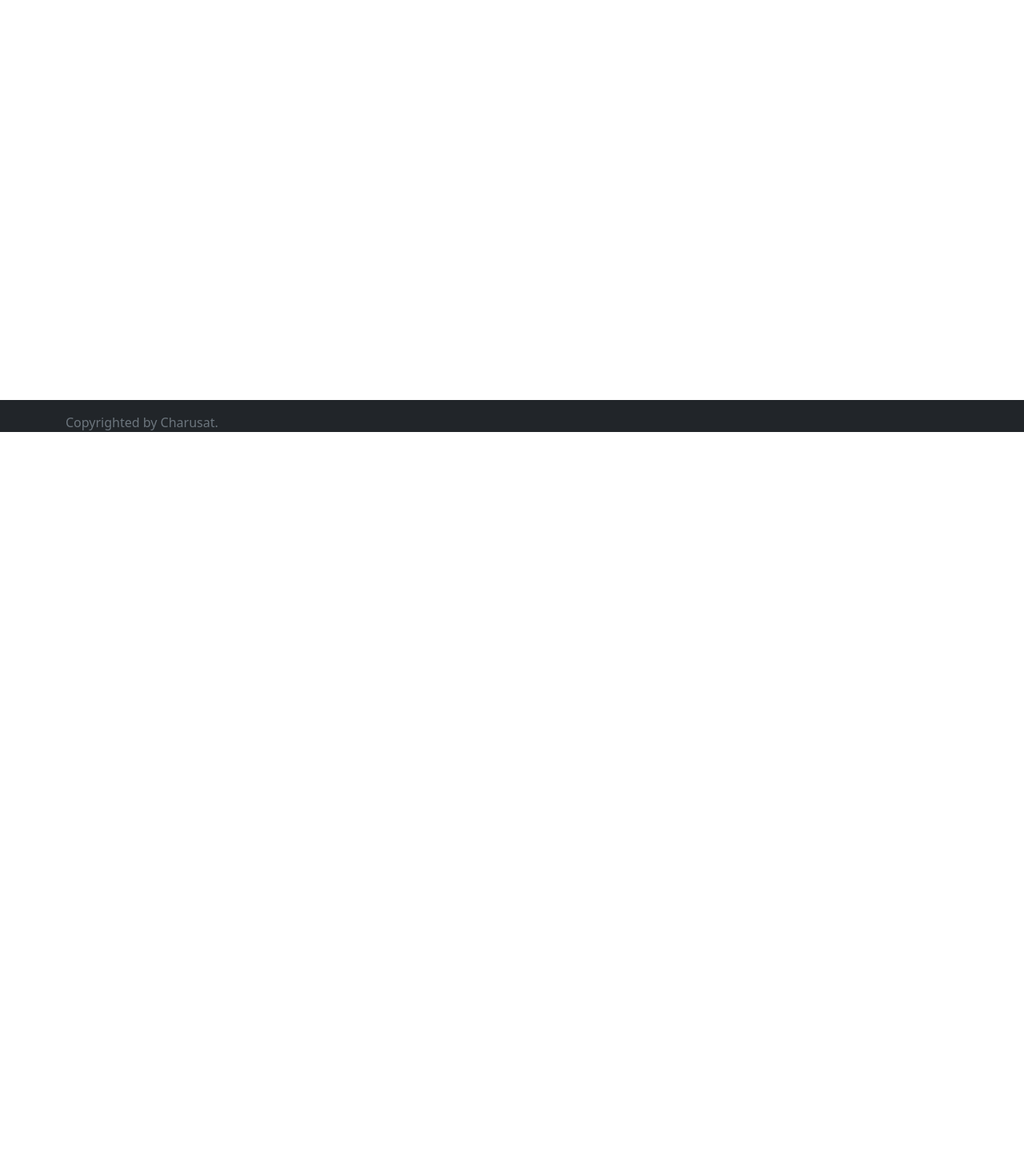
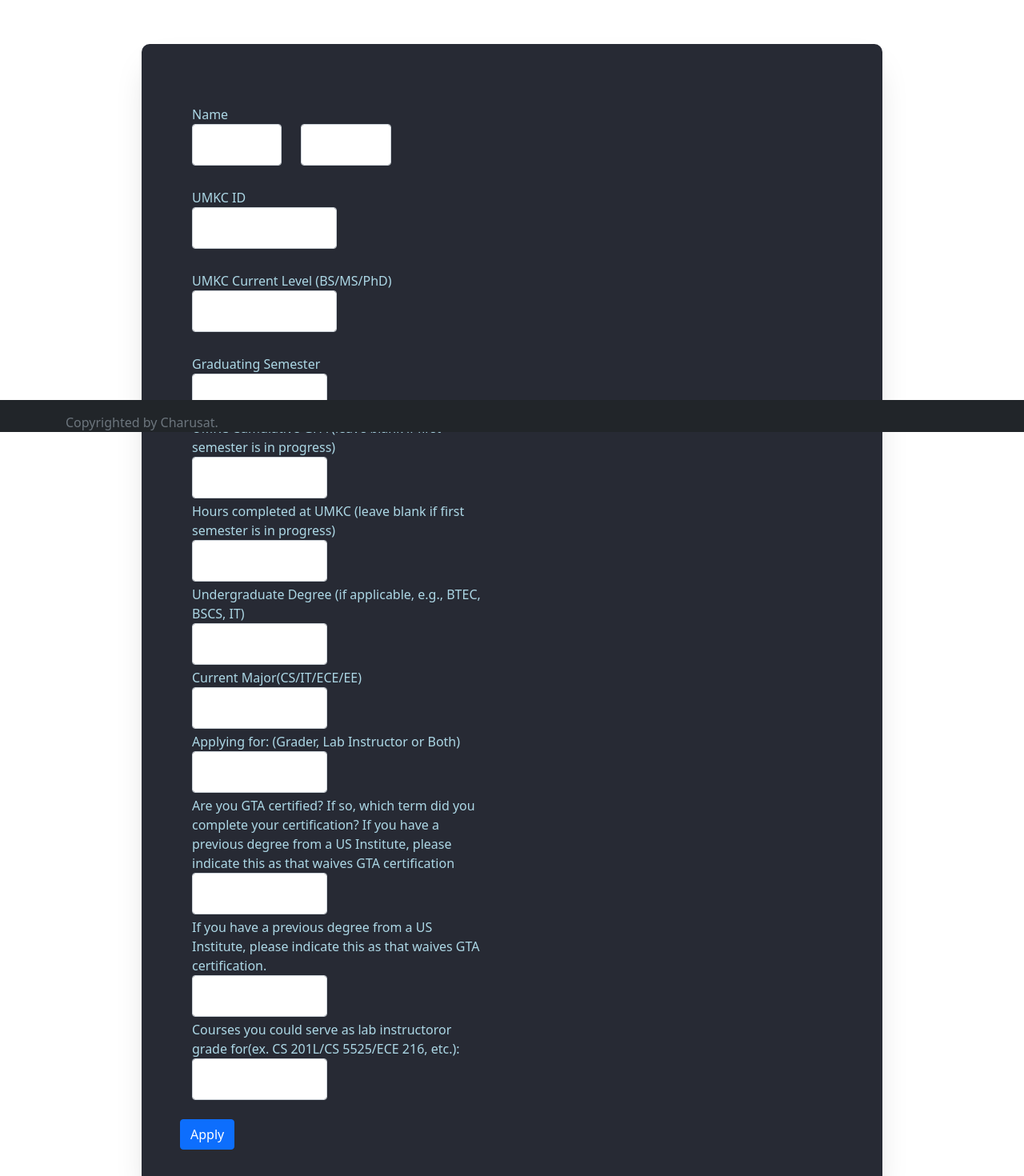
Before and after one commit to iradielmt/UMKCDepartmentProject, a Vue app in the folder gta-portal/: page /AppPage in a window 1280 px wide. Shown: the part 260-1730 px from the top of the page at 80% size. Before the commit the page ends 800 px from the top, so only its background shows below. Built offline with nearby package versions, Linux system fonts and the light colour scheme; the HTML template or start-up script is replaced by a standard one.

Commit message:
Pull Request Changes(DP-6: GIO)
Front end should be totally linked.
Changes all made.

```diff
--- a/gta-portal/src/assets/style.css
+++ b/gta-portal/src/assets/style.css
@@ -170,7 +170,8 @@ a:not([href]):not([tabindex]) {
   -ms-flex-wrap: wrap;
   flex-wrap: wrap;
   margin-right: -15px;
-  margin-left: -15px; }
+  margin-left: -15px;
+  }
 
 .no-gutters {
   margin-right: 0;
@@ -298,11 +299,7 @@ a:not([href]):not([tabindex]) {
     -ms-flex: 0 0 8.33333%;
     flex: 0 0 8.33333%;
     max-width: 8.33333%; }
-  .col-md-2 {
-    -webkit-box-flex: 0;
-    -ms-flex: 0 0 16.66667%;
-    flex: 0 0 16.66667%;
-    max-width: 16.66667%; }
+
   .col-md-3 {
     -webkit-box-flex: 0;
     -ms-flex: 0 0 25%;
@@ -322,7 +319,7 @@ a:not([href]):not([tabindex]) {
     -webkit-box-flex: 0;
     -ms-flex: 0 0 50%;
     flex: 0 0 50%;
-    max-width: 50%; }
+     }
   .col-md-7 {
     -webkit-box-flex: 0;
     -ms-flex: 0 0 58.33333%;
@@ -904,3 +901,7 @@ li{
   padding: 1%;
 
 }
+
+label{
+  color:lightblue;
+}
--- /dev/null
+++ b/gta-portal/src/components/Home/AppPage.vue
@@ -0,0 +1,202 @@
+/* eslint-disable */
+<template>
+  <html lang="en">
+    <head>
+  <title> Apply </title>
+        <meta charset="utf-8">
+	</head>
+	<body>
+	<section class="ftco-section">
+		<div class="container">
+			<div class="row justify-content-center">
+				<div class="col-md-6 text-center mb-5">
+                   <img src="@/assets/umkc.png" alt="centered image" height="150" width="275">
+					<h2 class="heading-section">Apply</h2>
+				</div>
+			</div>
+			<div class="row justify-content-center">
+				<div class="col-lg-10">
+					<div class="wrapper">
+						<div class="contact-wrap w-100 p-md-5 p-4 py-5">
+								<div class="col-md-6">
+        <div class="row mt-4">
+          <div>
+            <label for="" class="mt-1">Name</label>
+          </div>
+          <div class="col-md-4">
+            <input type="text" class="form-control" v-model="fname" placeholder="First Name" />
+          </div>
+          <div class="col-md-4">
+            <input type="text" class="form-control" v-model="lname" placeholder="Last Name" />
+          </div>
+        </div>
+        <div class="row mt-4">
+          <div>
+            <label for="" class="mt-1">UMKC ID</label>
+          </div>
+          <div class="col-md-6">
+            <input type="text" class="form-control" placeholder="ID" v-model="umkcID" />
+          </div>
+        </div>
+        <div class="row mt-4">
+          <div >
+            <label for="" class="mt-1">UMKC Current Level (BS/MS/PhD)</label>
+          </div>
+          <div class="col-md-6">
+            <input type="text" class="form-control" placeholder="Clevel" v-model="CLevel" />
+          </div>
+          <div class="row mt-4">
+          <div>
+            <label for="" class="mt-1">Graduating Semester</label>
+          </div>
+          <div class="col-md-6">
+            <input type="text" class="form-control" placeholder="GradSem" v-model="GradSemester" />
+          </div>
+          <div>
+            <label for="" class="mt-1">UMKC Cumulative GPA (leave blank if first semester is in progress) </label>
+          </div>
+          <div class="col-md-6">
+            <input type="text" class="form-control" placeholder="C_GPA" v-model="C_GPA" />
+          </div>
+          <div>
+            <label for="" class="mt-1">Hours completed at UMKC (leave blank if first semester is in progress)</label>
+          </div>
+          <div class="col-md-6">
+            <input type="text" class="form-control" placeholder="hoursUMKC" v-model="hoursUMKC" />
+          </div>
+          <div>
+            <label for="" class="mt-1">Undergraduate Degree (if applicable, e.g., BTEC, BSCS, IT)</label>
+          </div>
+          <div class="col-md-6">
+            <input type="text" class="form-control" placeholder="UG_Degree" v-model="UG_Degree" />
+          </div>
+          <div>
+            <label for="" class="mt-1">Current Major(CS/IT/ECE/EE)</label>
+          </div>
+          <div class="col-md-6">
+            <input type="text" class="form-control" placeholder="C_Major" v-model="C_Major" />
+          </div>
+          <div>
+            <label for="" class="mt-1">Applying for: (Grader, Lab Instructor or Both) </label>
+          </div>
+          <div class="col-md-6">
+            <input type="text" class="form-control" placeholder="App_For" v-model="App_For" />
+          </div>
+          <div>
+            <label for="" class="mt-1">Are you GTA certified? If so, which term did you complete your certification? If you have a previous degree from a US Institute, please indicate this as that waives GTA certification
+        </label>
+          </div>
+          <div class="col-md-6">
+            <input type="text" class="form-control" placeholder="Cert" v-model="Cert" />
+          </div>
+          <div>
+            <label for="" class="mt-1">If you have a previous degree from a US Institute, please indicate this as that waives GTA certification.</label>
+          </div>
+          <div class="col-md-6">
+            <input type="text" class="form-control" placeholder="CertUni" v-model="CertUni" />
+          </div>
+          <div>
+            <label for="" class="mt-1">Courses you could serve as lab instructoror grade for(ex. CS 201L/CS 5525/ECE 216, etc.):</label>
+          </div>
+          <div class="col-md-6">
+            <input type="text" class="form-control" placeholder="Courses" v-model="Courses" />
+          </div>
+          </div>
+
+
+        </div>
+        </div>
+
+        <div class="row mt-4">
+          <div class="col-md-2">
+            <button class="btn btn-primary" @click="registerStudent">Apply</button>
+          </div>
+        </div>
+
+
+      </div>
+      <!-- <div class="col-md-6">
+        <img src="../../../../public/Images/Nerd-rafiki.svg" alt=""/>
+      </div> -->
+    </div>
+  </div>
+
+
+	</div>
+</div>
+
+
+
+
+
+	</section>
+
+
+	</body>
+</html>
+</template>
+
+<script>
+import axios from 'axios';
+// import Header from "@/components/Views/Home/Header.vue";
+// import Footer from "@/components/Views/Home/Footer.vue";
+export default {
+  name: "PrettyReg",
+  // components: {
+  //   Header,
+  //   Footer
+  // },
+  data() {
+    return{
+      fname: "",
+      lname: "",
+      umkcID: "",
+      id: "",
+      email: "",
+      certified: false,
+      cNumber: ""
+    }
+  },
+  methods: {
+    registerStudent: function() {
+      axios.post("/api/student", {
+        fname: this.fname,
+        lname: this.lname,
+        umkcID: this.umkcID,
+      }).then((res) => {
+        if(res.data.msg === "Validation Failed"){
+          let errors = res.data.errors;
+          let errorMsg = "";
+          if(errors.fname.length != 0){
+            for(let i=0; i<errors.fname.length; i++){
+              errorMsg += `${errors.fname[i]}\n`;
+            }
+          }
+
+          if(errors.lname.length != 0) {
+            for (let i = 0; i < errors.lname.length; i++) {
+              errorMsg += `${errors.lname[i]}\n`;
+            }
+          }
+          if(errors.umkcID.length != 0){
+            for(let i=0; i<errors.umkcID.length; i++){
+              errorMsg += `${errors.umkcID[i]}\n`;
+            }
+          }
+          alert(errorMsg);
+        }
+        else{
+          alert("Successfully Saved");
+        }
+      }).catch(()=>{
+        alert("Something Went Wrong");
+      })
+    }
+  }
+};
+</script>
+
+
+
+
+<style> @import '@/assets/style.css' </style>
--- a/gta-portal/src/components/Home/HomePage.vue
+++ b/gta-portal/src/components/Home/HomePage.vue
@@ -1,4 +1,4 @@
-/* eslint-disable */
+/*eslint no-mixed-spaces-and-tabs: ["error", "smart-tabs"]*/
 <template>
     <html lang="en">
         <head>
--- a/gta-portal/src/components/Home/InfoPage.vue
+++ b/gta-portal/src/components/Home/InfoPage.vue
@@ -2,7 +2,7 @@
 <template>
     <html lang="en">
   <head>
-  	<title> GTA Qualification Information</title>
+ <title> GTA Qualification Information</title>
     <meta charset="utf-8">
 	</head>
 	<body>
@@ -49,11 +49,11 @@
 										<li>These are the courses that, potentially, needlab instructors:  CS 101L; CS 201L, ECE 227; ECE 229; ECE 277; ECE 303; ECE 377; ECE 331; ECE 427; ECE 429 </li>
 										<li>Please do not include any courses not mentioned, above in your application as this will not help your potential employment. </li>
 										<li>Descriptions for the above-mentioned courses can be found, here:  https://catalog.umkc.edu/course-offerings/  DO NOT include a copy of a CV/resume, cover letter or reference letters as that will not help your potential employment.</li>
-									  </ul>
+</ul>
 
 
 
-			          </div>
+</div>
 							</div>
 						</div>
 					</div>
--- a/gta-portal/src/components/Home/Register.vue
+++ b/gta-portal/src/components/Home/Register.vue
@@ -1,10 +1,27 @@
+/*eslint no-mixed-spaces-and-tabs: ["error", "smart-tabs"]*/
 <template>
-  <!-- <Header />  -->
-  <div class="container-fluid">
-    <div class="row">
-      <div class="col-md-6">
+    <html lang="en">
+  <head>
+<title> GTA Qualification Information</title>
+    <meta charset="utf-8">
+</head>
+	<body>
+	<section class="ftco-section">
+		<div class="container">
+			<div class="row justify-content-center">
+				<div class="col-md-6 text-center mb-5">
+                   <img src="@/assets/umkc.png" alt="centered image" height="150" width="275">
+					<h2 class="heading-section">Register</h2>
+				</div>
+			</div>
+			<div class="row justify-content-center">
+				<div class="col-lg-10">
+					<div class="wrapper">
+						<div class="contact-wrap w-100 p-md-5 p-4 py-5">
+
+								<div class="col-md-6">
         <div class="row mt-4">
-          <div class="col-md-2">
+          <div>
             <label for="" class="mt-1">Name</label>
           </div>
           <div class="col-md-4">
@@ -15,7 +32,7 @@
           </div>
         </div>
         <div class="row mt-4">
-          <div class="col-md-2">
+          <div>
             <label for="" class="mt-1">UMKC ID</label>
           </div>
           <div class="col-md-6">
@@ -23,14 +40,14 @@
           </div>
         </div>
         <div class="row mt-4">
-          <div class="col-md-2">
+          <div >
             <label for="" class="mt-1">Email</label>
           </div>
           <div class="col-md-6">
             <input type="text" class="form-control" placeholder="Email" v-model="email" />
           </div>
           <div class="row mt-4">
-          <div class="col-md-2">
+          <div>
             <label for="" class="mt-1">Contact Number</label>
           </div>
           <div class="col-md-6">
@@ -39,7 +56,7 @@
         </div>
         </div>
         <div class="row mt-4">
-          <div class="col-md-2">
+          <div>
             <label for="" class="mt-1">GTA Certified</label>
           </div>
           <div class="col-md-6">
@@ -52,16 +69,29 @@
         </div>
         <div class="row mt-4">
           <div class="col-md-2">
-            <button class="btn btn-primary" @click="registerStudent">Register</button>
+            <button class="btn btn-primary" @click="$router.push('/AppPage')" >Register</button>
           </div>
         </div>
+
+
       </div>
-      <!-- <div class="col-md-6">
-        <img src="../../../../public/Images/Nerd-rafiki.svg" alt=""/>
-      </div> -->
+
     </div>
   </div>
-  <!-- <Footer /> -->
+
+
+</div>
+						</div>
+      </div>
+
+
+
+
+	</section>
+
+
+	</body>
+</html>
 </template>
 
 <script>
@@ -69,7 +99,7 @@ import axios from 'axios';
 // import Header from "@/components/Views/Home/Header.vue";
 // import Footer from "@/components/Views/Home/Footer.vue";
 export default {
-  name: "RegistrationPage",
+  name: "PrettyReg",
   // components: {
   //   Header,
   //   Footer
@@ -124,8 +154,7 @@ export default {
 };
 </script>
 
-<style scoped>
-img {
-  height: 500px;
-}
-</style>
+
+
+
+<style> @import '@/assets/style.css' </style>
--- a/gta-portal/src/router/index.js
+++ b/gta-portal/src/router/index.js
@@ -3,6 +3,7 @@ import Register from '@/components/Home/Register'
 import InfoPage from "@/components/Home/InfoPage"
 import HomePage from "@/components/Home/HomePage"
 import Login from "@/components/Home/Login"
+import AppPage from "@/components/Home/AppPage"
 
 const routes = [
     {
@@ -25,6 +26,10 @@ const routes = [
     {
         path: "/Login",
         component: Login
+    },
+    {
+        path: "/AppPage",
+        component: AppPage
     }
 ];
 
```
Also changed, not shown: 1 other file (tests, documents, lock files or other folders).
